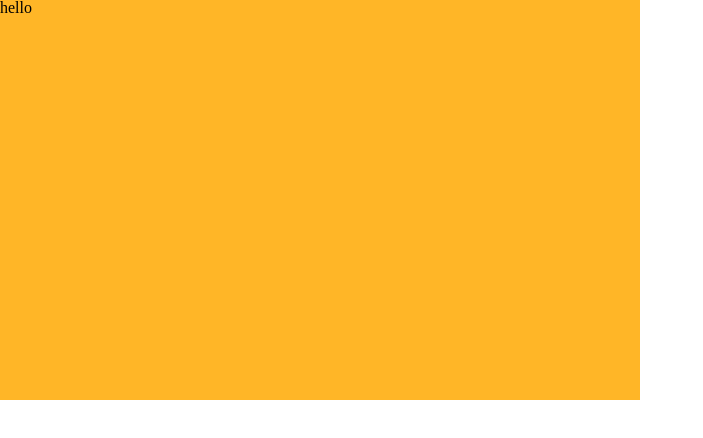
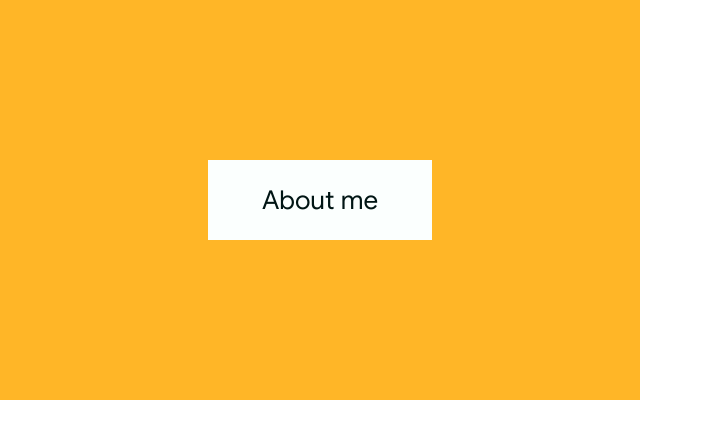
Before and after one commit to M00NBOY/portfolio, a Vue app: page / in a window 1280 px wide. Shown: the top 438 px of the page, without its empty margins (0-703 px from the left). Built offline with nearby package versions, Linux system fonts and the light colour scheme.

Commit message:
add/ SectionName component

```diff
--- /dev/null
+++ b/src/components/SectionName.vue
@@ -0,0 +1,29 @@
+<template>
+  <div class="section-name">
+      <p>{{section}}</p>
+  </div>
+</template>
+
+<script>
+export default {
+  name: 'SectionName',
+  props: {
+    section: String
+  }
+}
+</script>
+
+<style scoped>
+    .section-name {
+        width: 35%;
+        height: 20%;
+        background-color: #FBFFFE;
+        display: flex;
+        justify-content: center;
+        align-items: center;
+        font-family: 'googlesans';
+        font-size: 26px;
+        color: #001514;
+        font-weight: medium;
+    }
+</style>
--- a/src/components/Square.vue
+++ b/src/components/Square.vue
@@ -2,11 +2,13 @@
   <div
   class="square"
   v-bind:class="{'yellow' : yellow, 'red' : red, 'blue' : blue, 'black' : black}">
-    hello
+    <SectionName class="section" section='About me'/>
   </div>
 </template>
 
 <script>
+import SectionName from './SectionName'
+
 export default {
   name: 'Square',
   props: {
@@ -14,6 +16,9 @@ export default {
     red: Boolean,
     blue: Boolean,
     black: Boolean
+  },
+  components: {
+    SectionName
   }
 }
 </script>
@@ -22,6 +27,9 @@ export default {
   .square {
     height: 50vh;
     width: 50vw;
+    display: flex;
+    align-items: center;
+    justify-content: center;
   }
   .yellow {
     background-color: #FFB627;
@@ -35,4 +43,7 @@ export default {
   .black {
     background-color: #001514;
   }
+  .section {
+
+  }
 </style>
```
